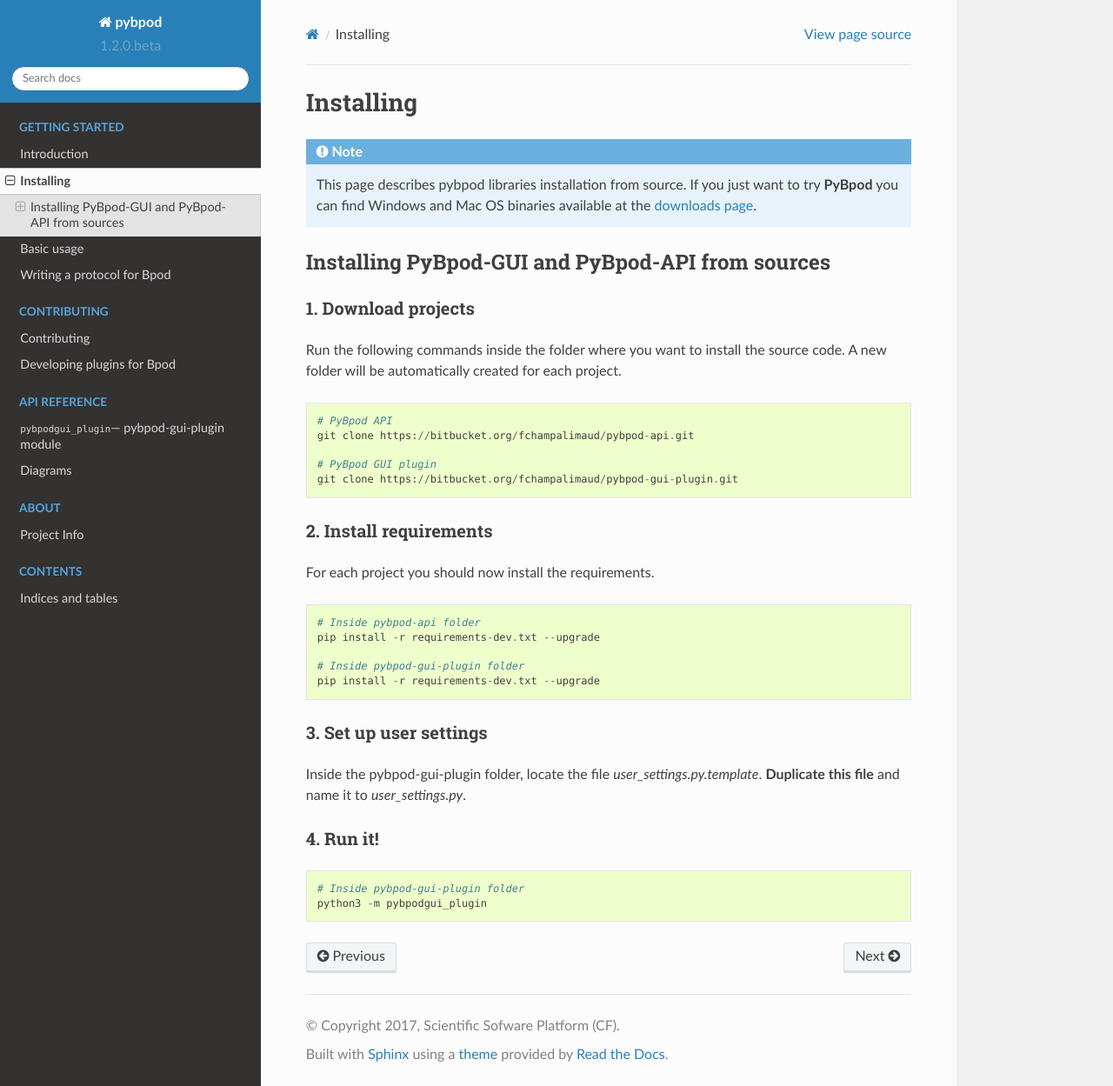
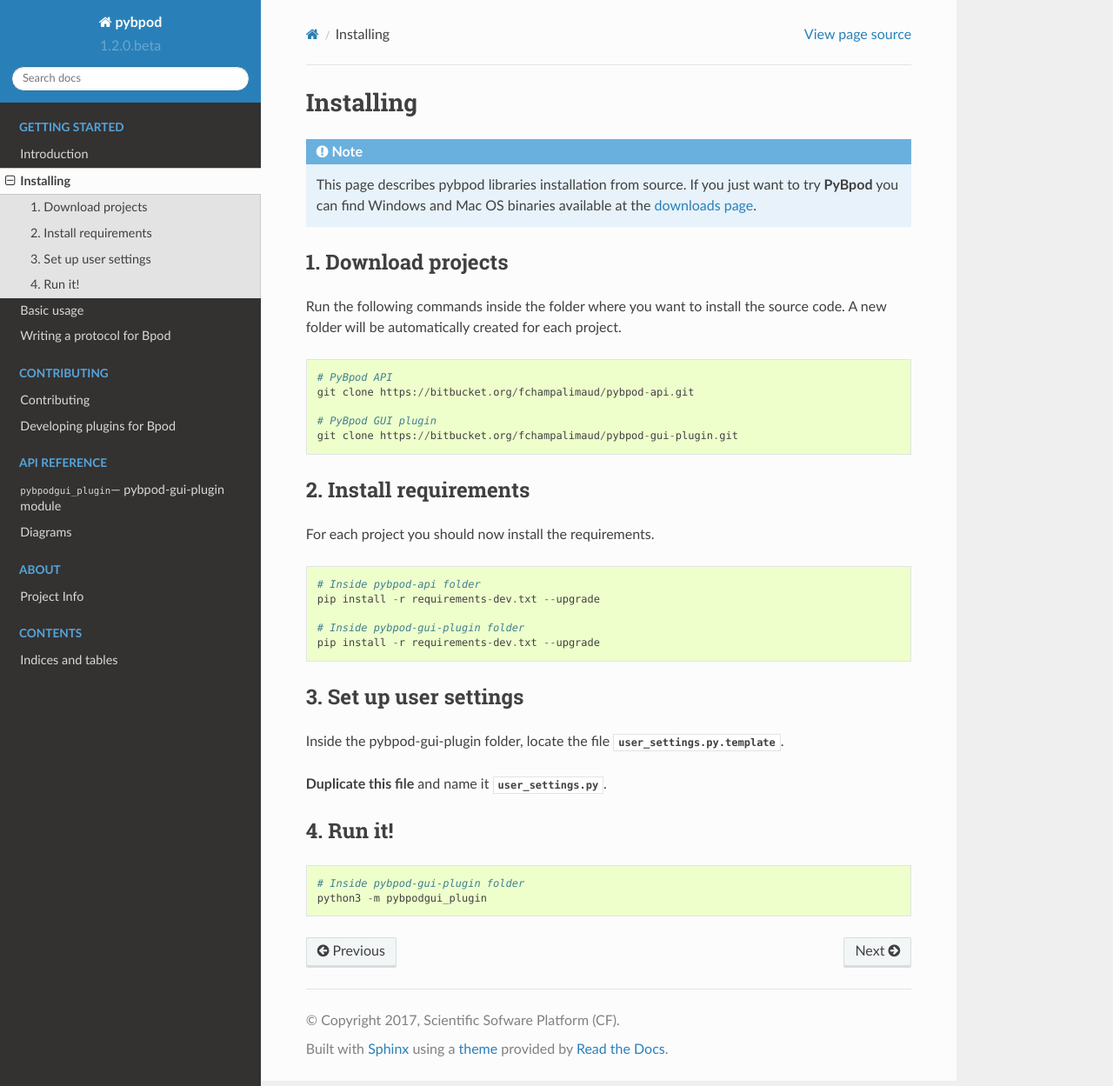
Before and after one commit to ckarageorgkaneen/pybpod-gui-plugin, a Sphinx documentation site: the page built from docs/source/getting_started/installing.rst, in a window 1280 px wide and 1249 px high. Shown: the whole window at 87% size. Built offline with Sphinx 7.4.7 and the Read the Docs theme 2.0.0, drawn with Linux system fonts in a browser that asks for light colours.

Commit message:
Even more simple :)

```diff
--- a/docs/source/getting_started/installing.rst
+++ b/docs/source/getting_started/installing.rst
@@ -12,9 +12,6 @@
 .. note::
    This page describes pybpod libraries installation from source. If you just want to try **PyBpod** you can find Windows and Mac OS binaries available at the `downloads page <https://bitbucket.org/fchampalimaud/pybpod-gui-plugin/downloads/>`_.
 
-
-Installing PyBpod-GUI and PyBpod-API from sources
-=================================================
 
 1. Download projects
 --------------------
@@ -45,7 +42,9 @@
 
 3. Set up user settings
 -----------------------
-Inside the pybpod-gui-plugin folder, locate the file *user_settings.py.template*. **Duplicate this file** and name it to *user_settings.py*.
+Inside the pybpod-gui-plugin folder, locate the file :py:class:`user_settings.py.template`.
+
+**Duplicate this file** and name it :py:class:`user_settings.py`.
 
 4. Run it!
 ----------
```
